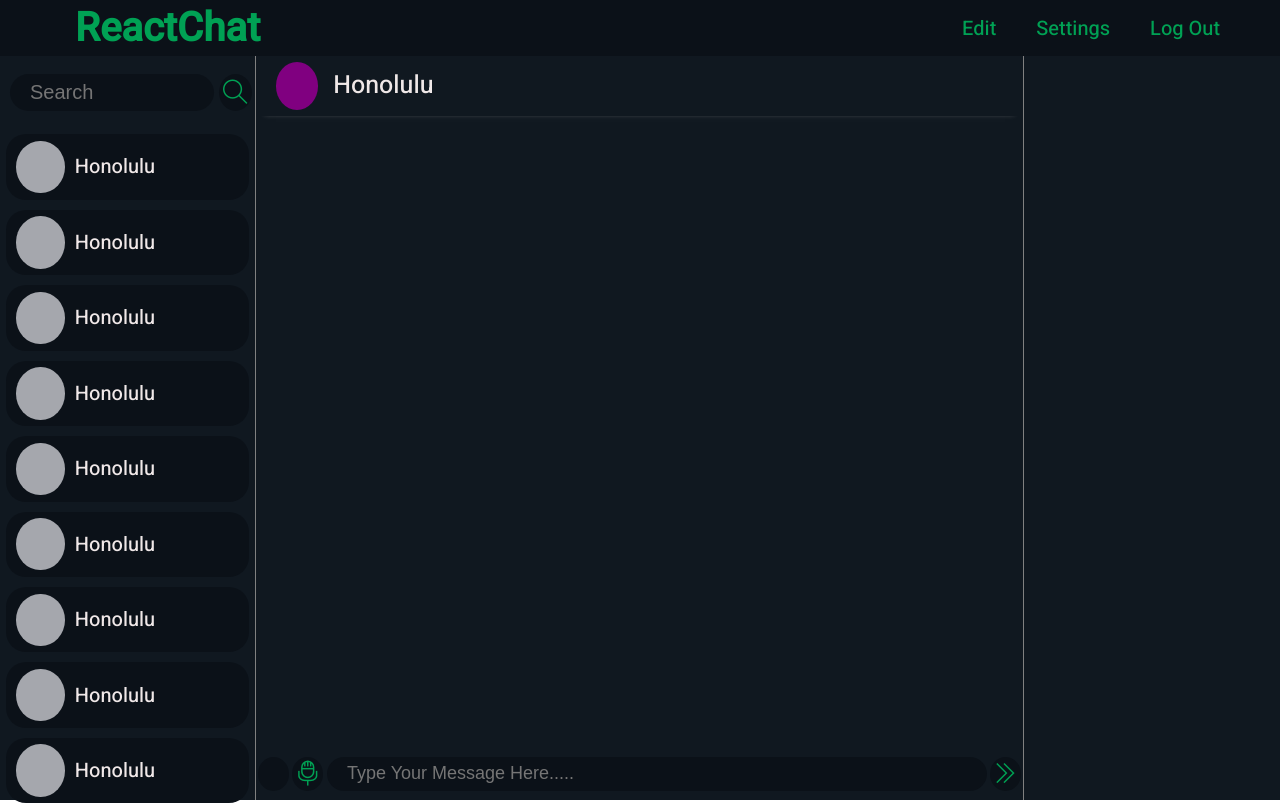
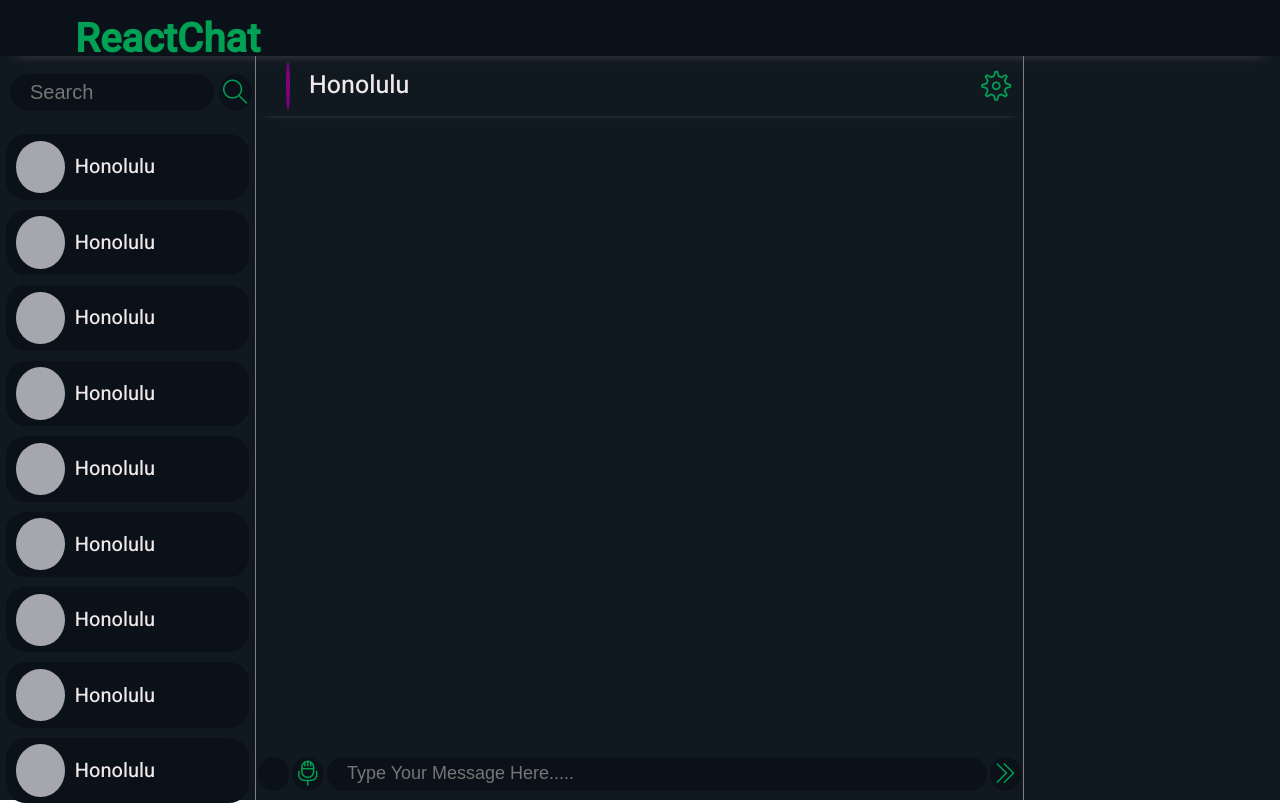
Before and after one commit to Drago78624/ReactChat-Chatting-Page, a plain HTML site: page index.html in a window 1280 px wide. Drawn offline with Linux system fonts and the light colour scheme.

Commit message:
ReactChat Chatting Page updated

```diff
--- a/index.html
+++ b/index.html
@@ -10,7 +10,7 @@
         <div class="main-header__brand">
             <a href="">ReactChat</a>
         </div>
-        <nav class="main-header__navbar">
+        <!-- <nav class="main-header__navbar">
             <ul class="main-header__navbar--items">
                 <li class="main-header__navbar--item">
                     <a href="">Edit</a>
@@ -22,7 +22,7 @@
                     <a href="">Log Out</a>
                 </li>
             </ul>
-        </nav>
+        </nav> -->
     </header>
     <main>
         <section class="main-friends-portion">
@@ -93,11 +93,16 @@
         </section>
         <section class="main-chat-portion">
             <div class="main-chat__friend-name-bar">
-                <div class="main-chat__friend-name-bar--image">
+                <div class="profile-pic-name__container">
+                    <div class="main-chat__friend-name-bar--image">
 
+                    </div>
+                    <div class="main-chat__friend-name-bar--name">
+                        Honolulu
+                    </div>
                 </div>
-                <div class="main-chat__friend-name-bar--name">
-                    Honolulu
+                <div class="settings-icon">
+                    <li class="ti-settings"></li>
                 </div>
             </div>
             <div class="main-chat__messages-portion">
--- a/style.css
+++ b/style.css
@@ -16,13 +16,13 @@ body {
     width: 100%;
     height: 7%;
     background-color: #0B1118;
-    display: flex;
-    align-items: center;
-    justify-content: space-between;
+    position: relative;
+    box-shadow: 0 12px 15px -17px #707070;
 }
 
 .main-header__brand {
     margin-left: 75px;
+    padding-top: 10px;
     font-size: 40px;
 }
 
@@ -183,27 +183,55 @@ main {
     /* background-color: powderblue; */
     display: flex;
     align-items: center;
+    justify-content: space-between;
     box-shadow: 0 6px 6px -9px #919191;
 }
 
+.profile-pic-name__container {
+    width: 20%;
+    height: 100%;
+    /* background-color: aqua; */
+    display: flex;
+    align-items: center;
+}
+
 .main-chat__friend-name-bar--image {
-    width: 5.5%;
+    width: 28%;
     height: 80%;
     background-color: purple;
-    margin-left: 20px;
+    margin-left: 30px;
     border-radius: 50%;
-    margin-top: 10px;
-    margin-bottom: 10px;
     cursor: pointer;
     background-image: url("");
 }
 
 .main-chat__friend-name-bar--name {
     font-size: 25px;
-    margin-left: 15px;
+    margin-left: 19px;
     /* padding-top: 12px; */
     color: rgb(240, 232, 232);
     cursor: pointer;
+}
+
+.settings-icon {
+    list-style: none;
+    width: 7%;
+    height: 80%;
+    display: flex;
+    justify-content: center;
+    align-items: center;
+    float: right;
+    /* background-color: aqua; */
+}
+
+.ti-settings {
+    color: #00A154;
+    font-size: 30px;
+    cursor: pointer;
+}
+
+.ti-settings:hover {
+    color: darkgreen;
 }
 
 .main-chat__messages-portion {
```
